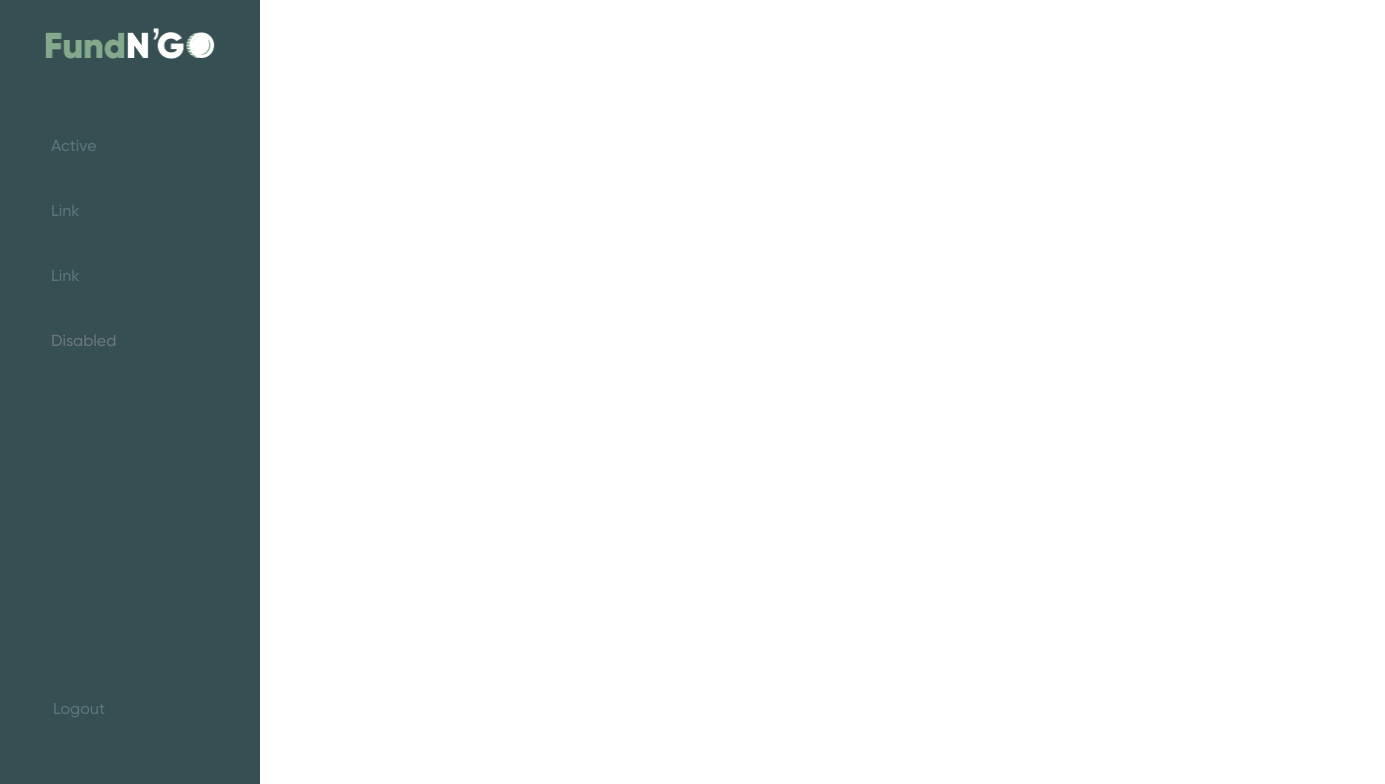
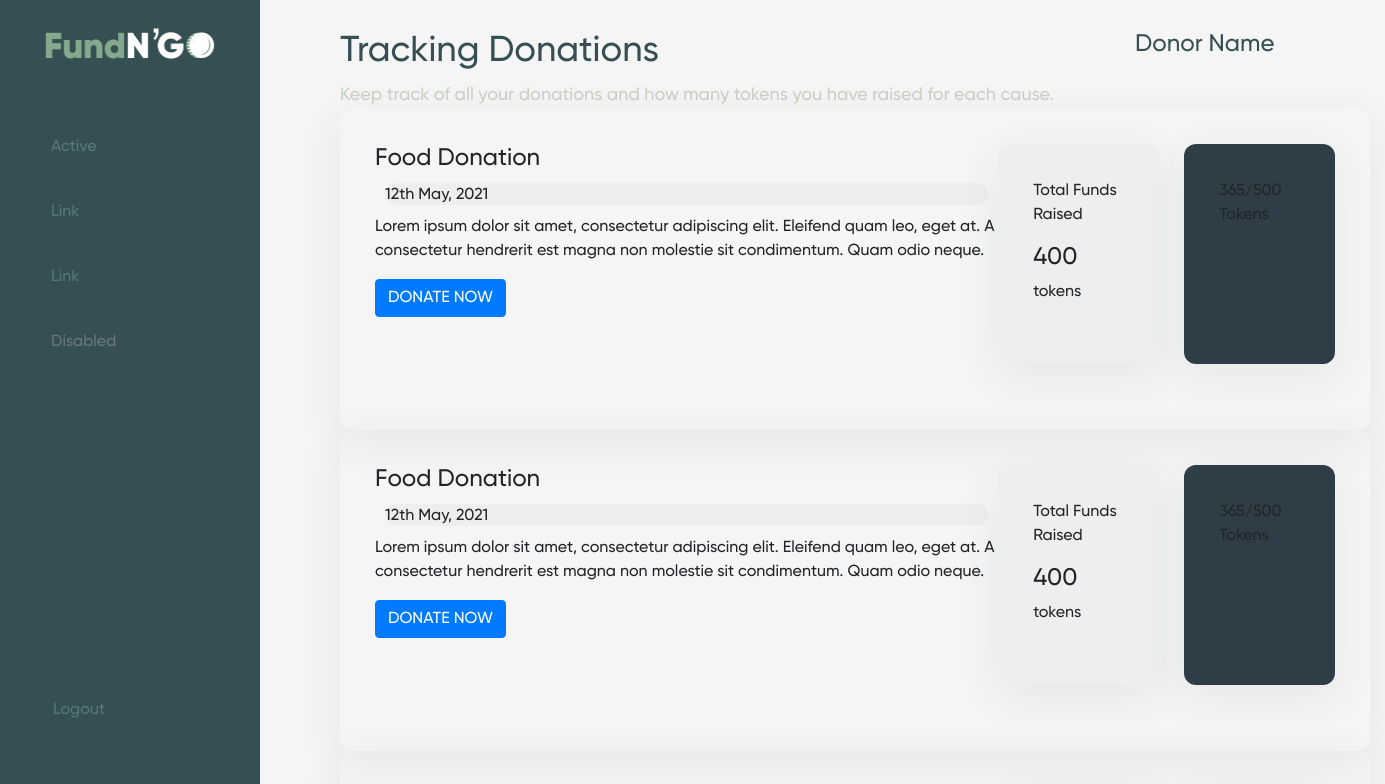
Before and after one commit to pranavms13/fundngo, a React (Create React App) app: page / in a window 1280 px wide. Shown: the top 784 px of the page, 1385 px wide, since content can reach past the window. Built offline with nearby package versions, Linux system fonts and the light colour scheme.

Commit message:
Total donations made

```diff
--- a/src/App.js
+++ b/src/App.js
@@ -5,6 +5,7 @@ import RolePage from './pages/roles';
 import DonorWalletPage from './pages/donorwallet';
 import TotalDonate from './components/totalDonate';
 import Navbar from './components/nav';
+import DonorTrackingDonation from './pages/donorTracking';
 
 import 'bootstrap/dist/css/bootstrap.min.css';
 import './App.css';
@@ -13,7 +14,7 @@ import './App.css';
 function App() {
   return (
     <div className="App">
-      <Navbar/>
+      <DonorTrackingDonation/>
     </div>
   );
 }
--- /dev/null
+++ b/src/pages/donorTracking.jsx
@@ -0,0 +1,37 @@
+import React, { Component } from 'react'
+import { Container, Row, Col } from 'react-bootstrap';
+import NavbarCustom from '../components/nav';
+import TotalDonatePage from '../components/totalDonate';
+
+class DonorTrackingDonation extends Component {
+    state = {  }
+    render() {
+        return (
+            <div style={{display : 'flex'}}>
+                <NavbarCustom/>
+                <Container fluid style={{paddingTop: '30px', background: '#F5F5F5', height: '100%', marginLeft: '260px', paddingLeft: '80px'}}>
+                    <Row>
+                        <Col xs={9}>
+                            <div className="page-headings">Tracking Donations</div>
+                            <div className="page-subheadings">Keep track of all your donations and how many tokens you have raised for each cause.</div>
+                        </Col>
+                        <Col xs={3}>
+                            <div className="donor-name" >
+                                Donor Name
+                            </div>
+                        </Col>
+                    </Row>
+                    <Row>
+                        <Col xs={12} style={{scrollBehavior: 'auto', maxHeight: '100%'}}>
+                            <TotalDonatePage/>
+                            <TotalDonatePage/>
+                            <TotalDonatePage/>
+                        </Col>
+                    </Row>
+                </Container>
+            </div>
+         );
+    }
+}
+
+export  default DonorTrackingDonation;
```
